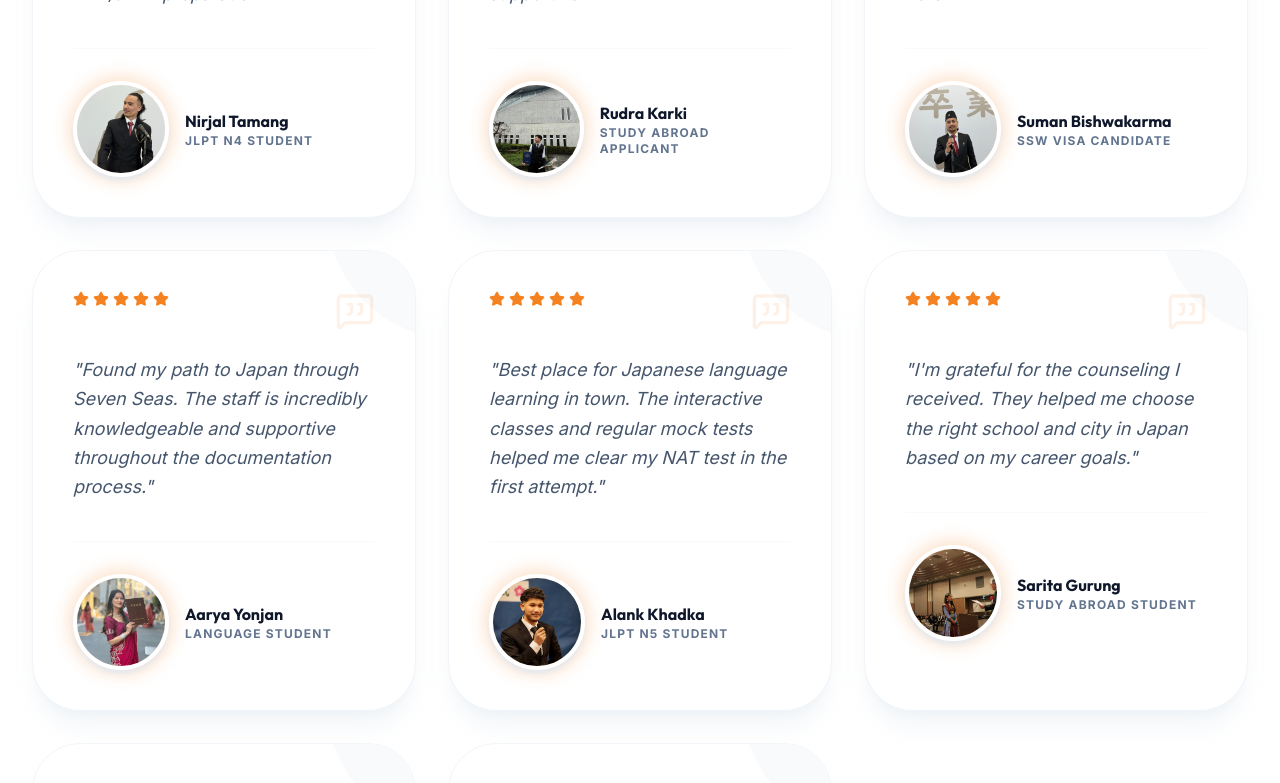
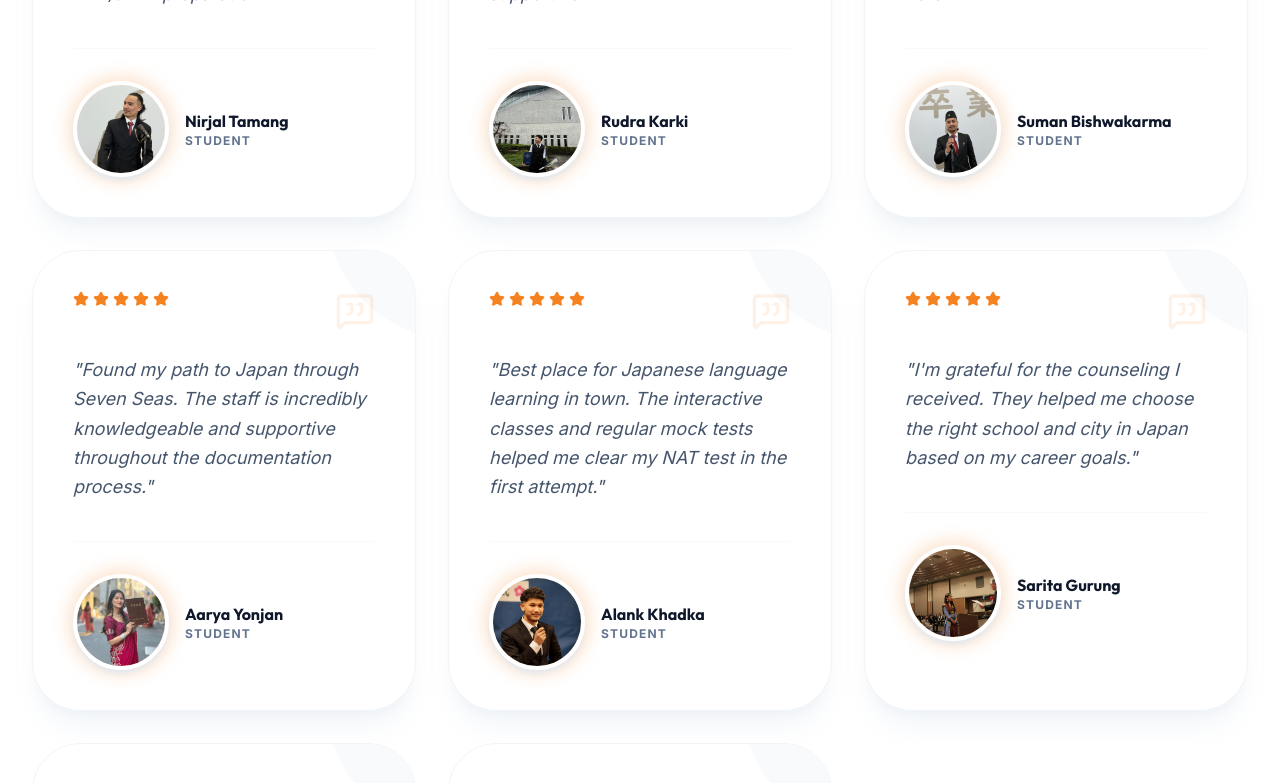
Before and after one commit to saroj60/seven-seas-education, a React (Vite) app: page / in a window 1280 px wide. Shown: the part 4540-5323 px from the top of the page. Built offline with nearby package versions, Linux system fonts and the light colour scheme.

Commit message:
style: update all testimonial roles to 'Student'

```diff
--- a/src/components/common/Testimonials.jsx
+++ b/src/components/common/Testimonials.jsx
@@ -16,7 +16,7 @@ const Testimonials = () => {
     {
       id: 1,
       name: "Nirjal Tamang",
-      role: "JLPT N4 Student",
+      role: "Student",
       image: t1,
       content: "The teaching methodology here is excellent. The instructors are very patient and focus on individual progress. Highly recommended for NAT/JLPT preparation.",
       stars: 5
@@ -24,7 +24,7 @@ const Testimonials = () => {
     {
       id: 2,
       name: "Rudra Karki",
-      role: "Study Abroad Applicant",
+      role: "Student",
       image: t2,
       content: "Seven Seas helped me not only with the language training but also with the entire processing for Japan. The environment is very supportive.",
       stars: 5
@@ -32,7 +32,7 @@ const Testimonials = () => {
     {
       id: 3,
       name: "Suman Bishwakarma",
-      role: "SSW Visa Candidate",
+      role: "Student",
       image: t3,
       content: "The skill-based training for SSW was very practical. I felt confident during my interviews thanks to the professional guidance I received here.",
       stars: 5
@@ -40,7 +40,7 @@ const Testimonials = () => {
     {
       id: 4,
       name: "Aarya Yonjan",
-      role: "Language Student",
+      role: "Student",
       image: t4,
       content: "Found my path to Japan through Seven Seas. The staff is incredibly knowledgeable and supportive throughout the documentation process.",
       stars: 5
@@ -48,7 +48,7 @@ const Testimonials = () => {
     {
       id: 5,
       name: "Alank Khadka",
-      role: "JLPT N5 Student",
+      role: "Student",
       image: t5,
       content: "Best place for Japanese language learning in town. The interactive classes and regular mock tests helped me clear my NAT test in the first attempt.",
       stars: 5
@@ -56,7 +56,7 @@ const Testimonials = () => {
     {
       id: 6,
       name: "Sarita Gurung",
-      role: "Study Abroad Student",
+      role: "Student",
       image: t6,
       content: "I'm grateful for the counseling I received. They helped me choose the right school and city in Japan based on my career goals.",
       stars: 5
@@ -64,7 +64,7 @@ const Testimonials = () => {
     {
       id: 7,
       name: "Deepak Joshi",
-      role: "Professional Trainee",
+      role: "Student",
       image: t7,
       content: "Highly professional environment. The dedication of the teachers is what sets Seven Seas apart from other institutes.",
       stars: 5
@@ -72,7 +72,7 @@ const Testimonials = () => {
     {
       id: 8,
       name: "Roshan Nepali",
-      role: "Advanced Learner",
+      role: "Student",
       image: roshan,
       content: "A truly transformative experience. The cultural immersion and language focus provided here are unmatched. Highly recommended!",
       stars: 5
```
